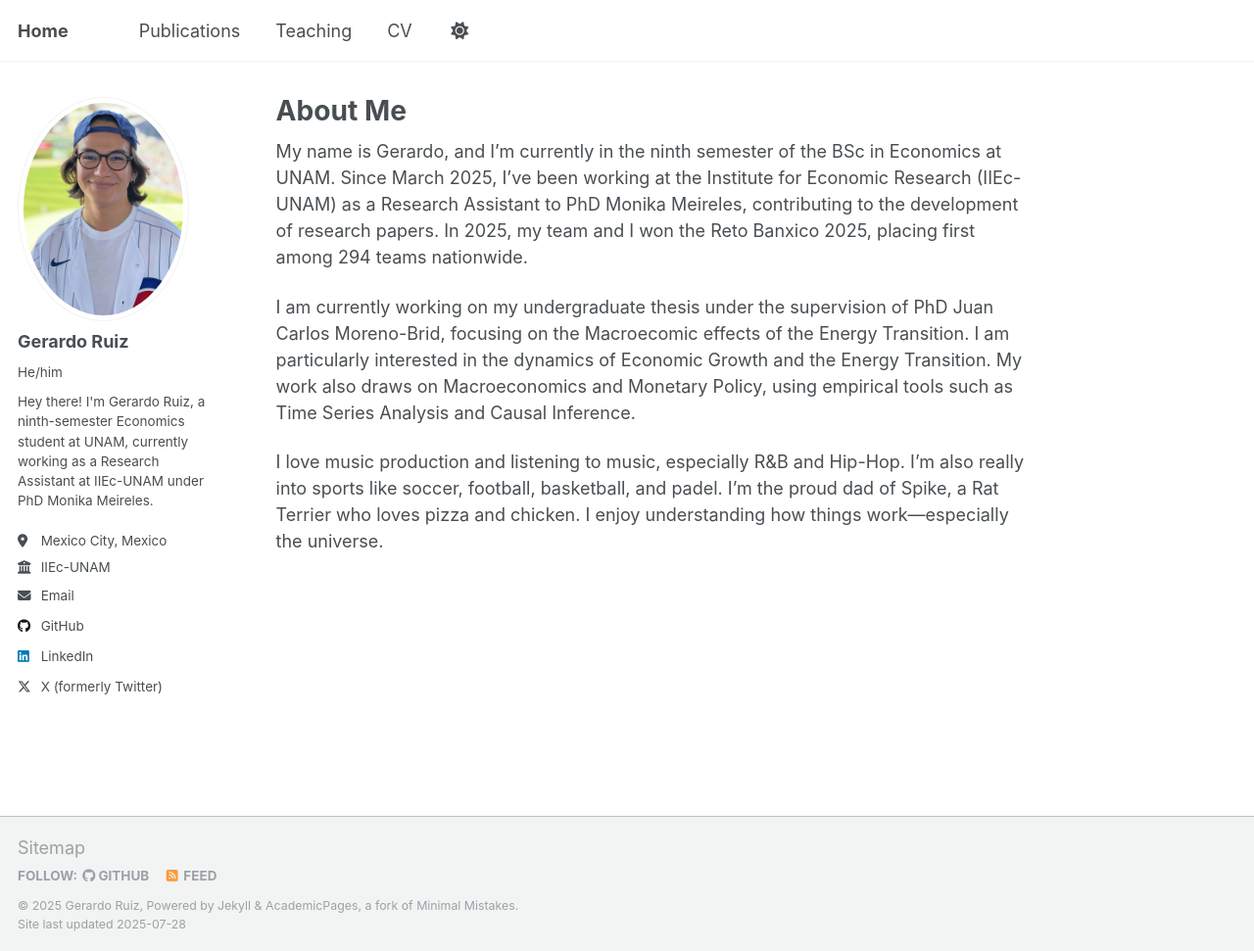
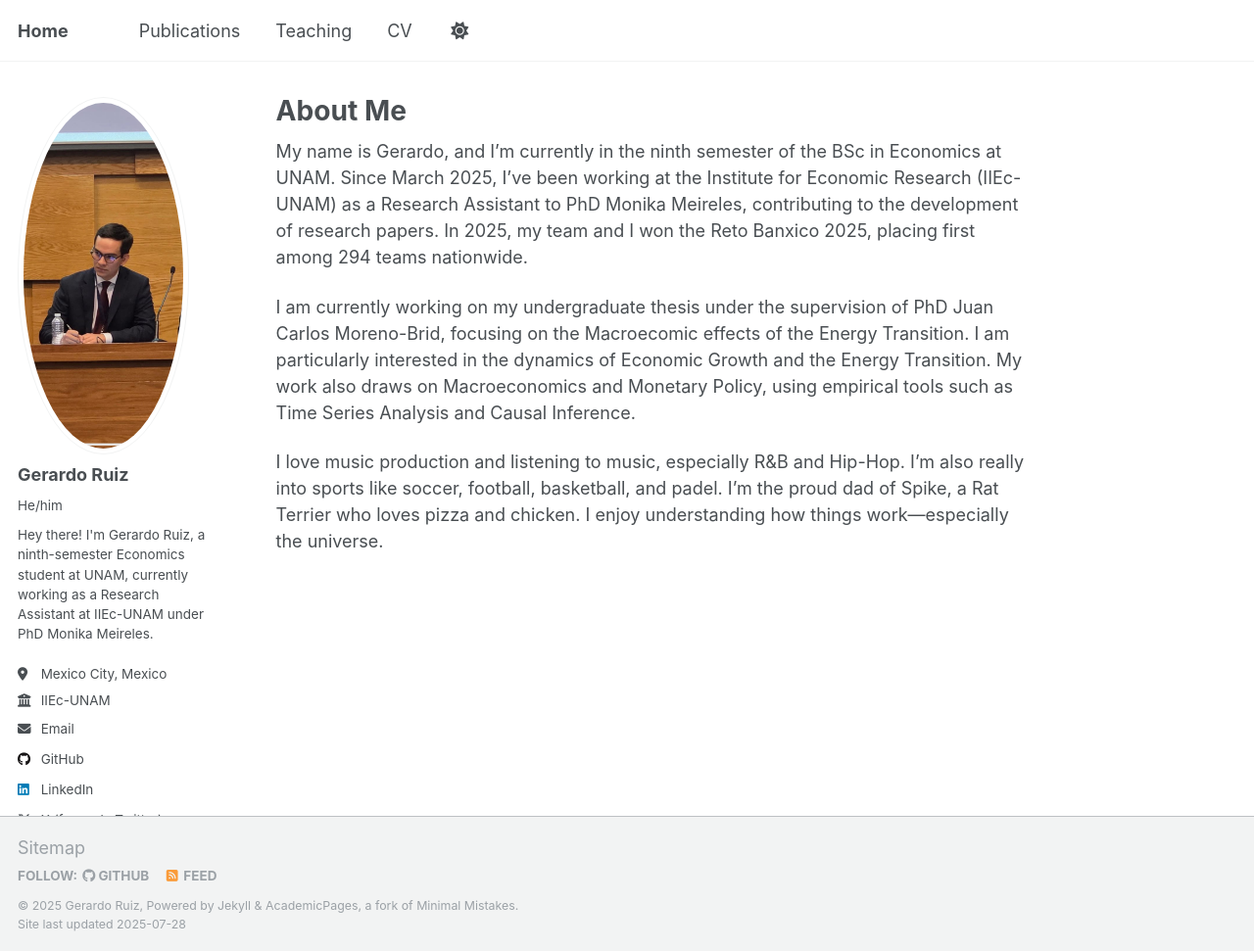
Before and after one commit to gerardorglz/gerardorglz.github.io, a Jekyll site: the page built from _pages/about.md, in a window 1280 px wide and 971 px high. Shown: the whole window at 98% size. Built offline with Jekyll 4.4.1, drawn with Linux system fonts in a browser that asks for light colours.

Commit message:
28/07/2025

```diff
--- a/_config.yml
+++ b/_config.yml
@@ -22,7 +22,7 @@ repository               : "gerardorglz/gerardoruizg"
 #               Additional customization can be done by editing /_includes/author-profile.html
 author:
   # Biographic information
-  avatar           : "IMG_3165.jpg"
+  avatar           : "IMG_3434.jpg"
   name             : "Gerardo Ruiz"
   pronouns         : "He/him"
   bio              : "Hey there! I'm Gerardo Ruiz, a ninth-semester Economics student at UNAM, currently working as a Research Assistant at IIEc-UNAM under PhD Monika Meireles."
```
Also changed, not shown: images/IMG_3434.jpg (added).
